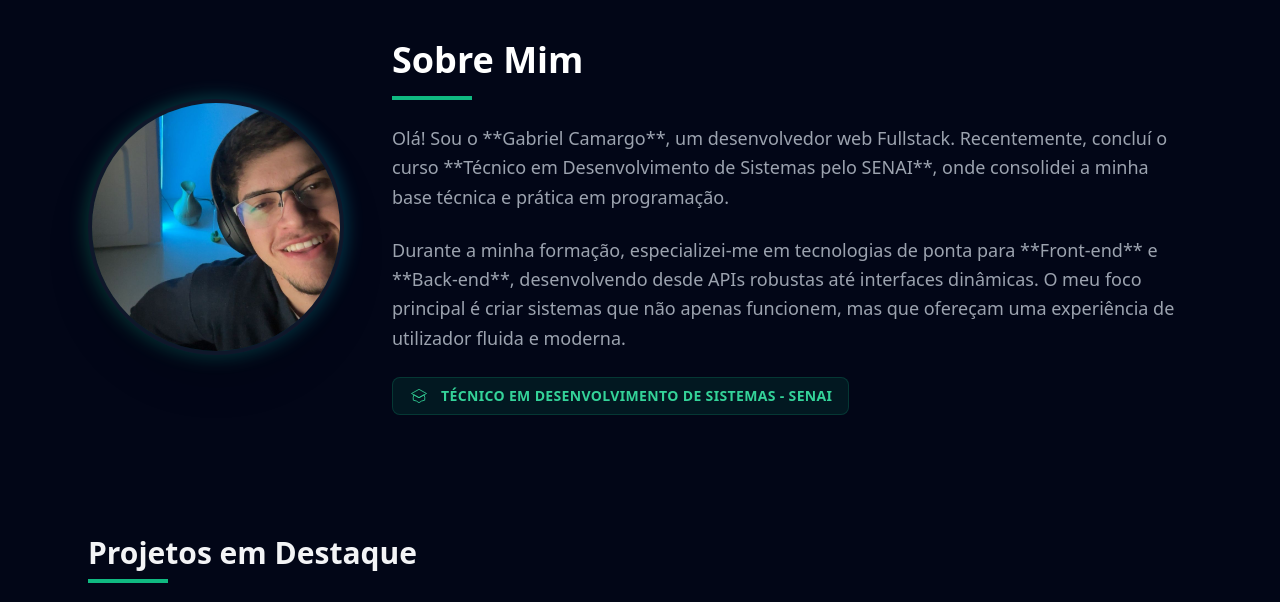
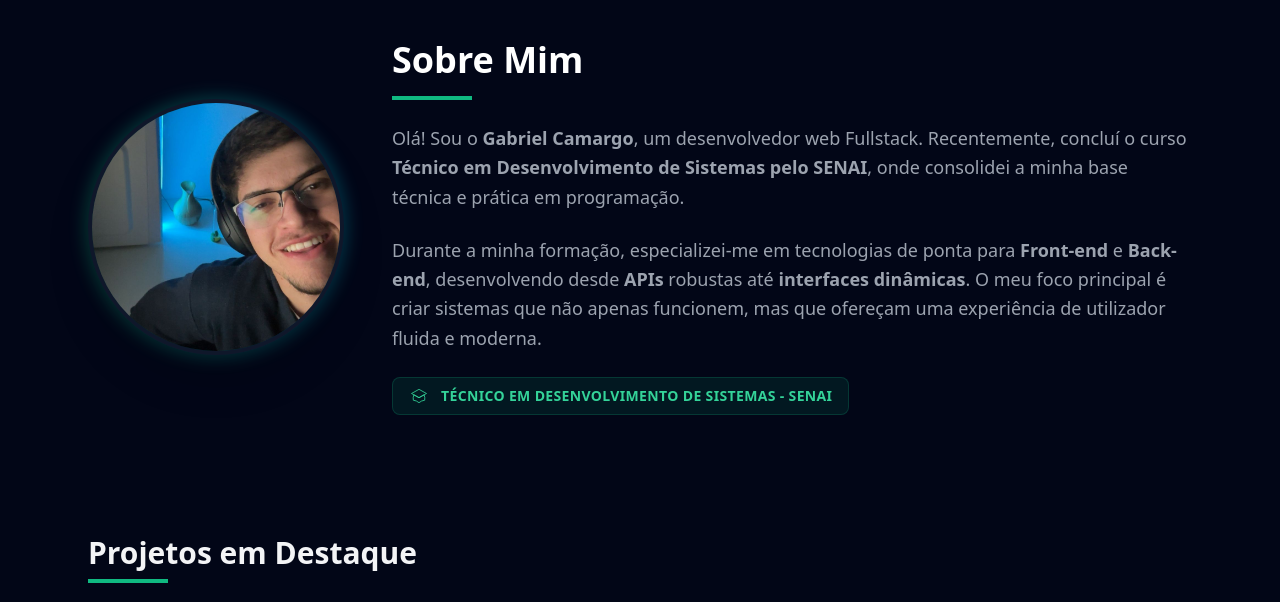
Before and after one commit to gabrielcamargogsilva/Portf-lio-Gabriel-Camargo, a plain HTML site: page index.html in a window 1280 px wide. Shown: the part 920-1522 px from the top of the page. Drawn offline with nearby package versions, Linux system fonts and the light colour scheme.

Commit message:
style(index): Alteração em escritas

```diff
--- a/index.html
+++ b/index.html
@@ -95,13 +95,13 @@
                 <div class="h-1 w-20 bg-emerald-500 mt-2 mb-6 mx-auto md:mx-0"></div>
 
                 <p class="text-gray-400 text-lg leading-relaxed mb-6">
-                    Olá! Sou o **Gabriel Camargo**, um desenvolvedor web Fullstack.
-                    Recentemente, concluí o curso **Técnico em Desenvolvimento de Sistemas pelo SENAI**, onde consolidei a minha base técnica e prática em programação.
+                    Olá! Sou o <strong>Gabriel Camargo</strong>, um desenvolvedor web Fullstack.
+                    Recentemente, concluí o curso <strong>Técnico em Desenvolvimento de Sistemas pelo SENAI</strong>, onde consolidei a minha base técnica e prática em programação.
                 </p>
 
                 <p class="text-gray-400 text-lg leading-relaxed mb-6">
-                    Durante a minha formação, especializei-me em tecnologias de ponta para **Front-end** e **Back-end**,
-                    desenvolvendo desde APIs robustas até interfaces dinâmicas. O meu foco principal é criar sistemas que não apenas funcionem,
+                    Durante a minha formação, especializei-me em tecnologias de ponta para <strong>Front-end</strong> e <strong>Back-end</strong>,
+                    desenvolvendo desde <strong>APIs</strong> robustas até <strong>interfaces dinâmicas</strong>. O meu foco principal é criar sistemas que não apenas funcionem,
                     mas que ofereçam uma experiência de utilizador fluida e moderna.
                 </p>
 
```
